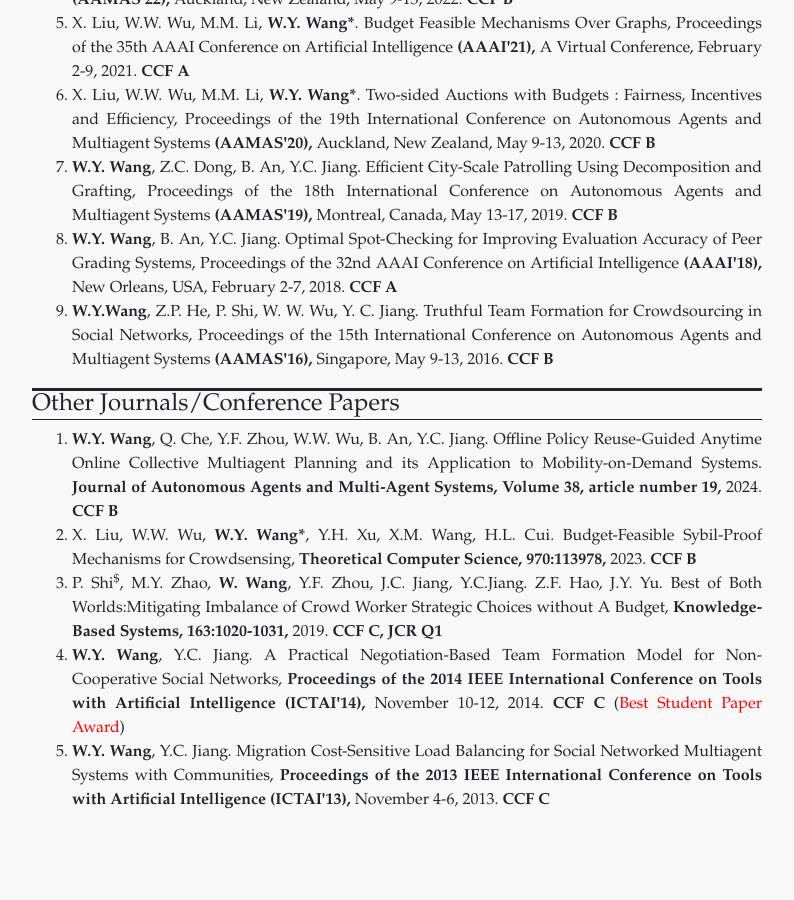
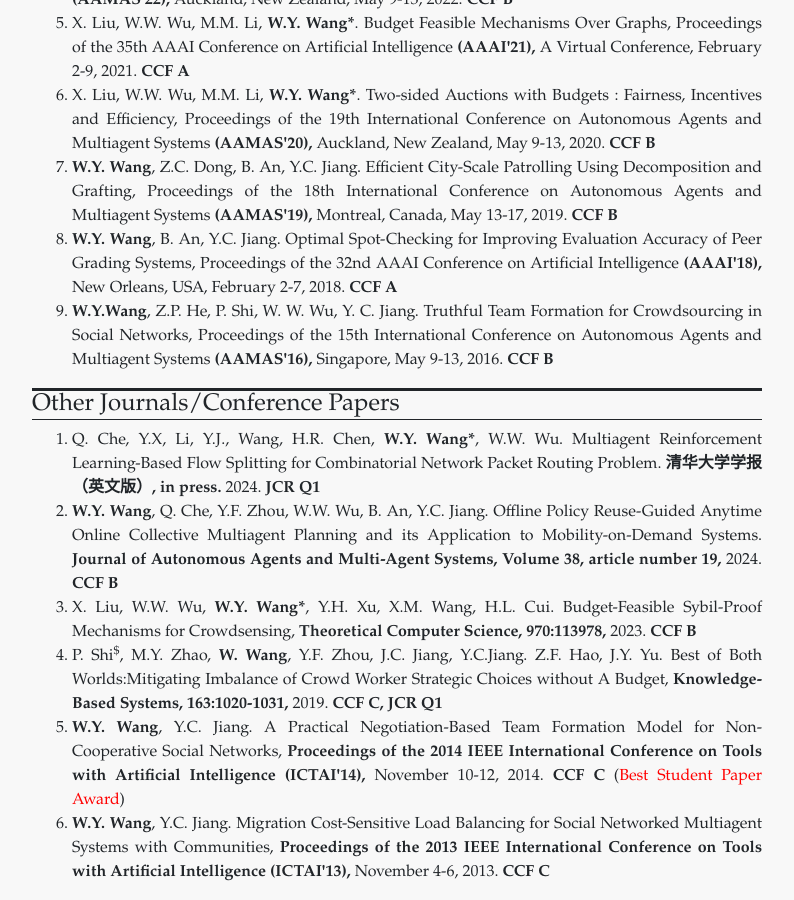
Before and after one commit to wanyuanwang/wanyuanwang.github.io, a Jekyll site: the page built from publications.html, in a window 1280 px wide and 900 px high, scrolled down 1830 px. Shown: the whole window, without its empty margins (243-1037 px from the left). Built offline with Jekyll 4.4.1, drawn with Linux system fonts in a browser that asks for light colours; before the commit the page ends 2658 px from its top, so only the background shows below that.

Commit message:
Update other_journal_papers.yml

```diff
--- a/_data/other_journal_papers.yml
+++ b/_data/other_journal_papers.yml
@@ -1,3 +1,8 @@
+- authors: Q. Che, Y.X, Li, Y.J., Wang, H.R. Chen, <b>W.Y. Wang*</b>, W.W. Wu.
+  title: Multiagent Reinforcement Learning-Based Flow Splitting for Combinatorial Network Packet Routing Problem.
+  journal: 清华大学学报（英文版）, in press.
+  date: 2024. <b> JCR Q1</b>
+
 - authors: <b>W.Y. Wang</b>, Q. Che, Y.F. Zhou, W.W. Wu, B. An, Y.C. Jiang.
   title: Offline Policy Reuse-Guided Anytime Online Collective Multiagent Planning and its Application to Mobility-on-Demand Systems.
   journal: Journal of Autonomous Agents and Multi-Agent Systems, Volume 38, article number 19,
```
